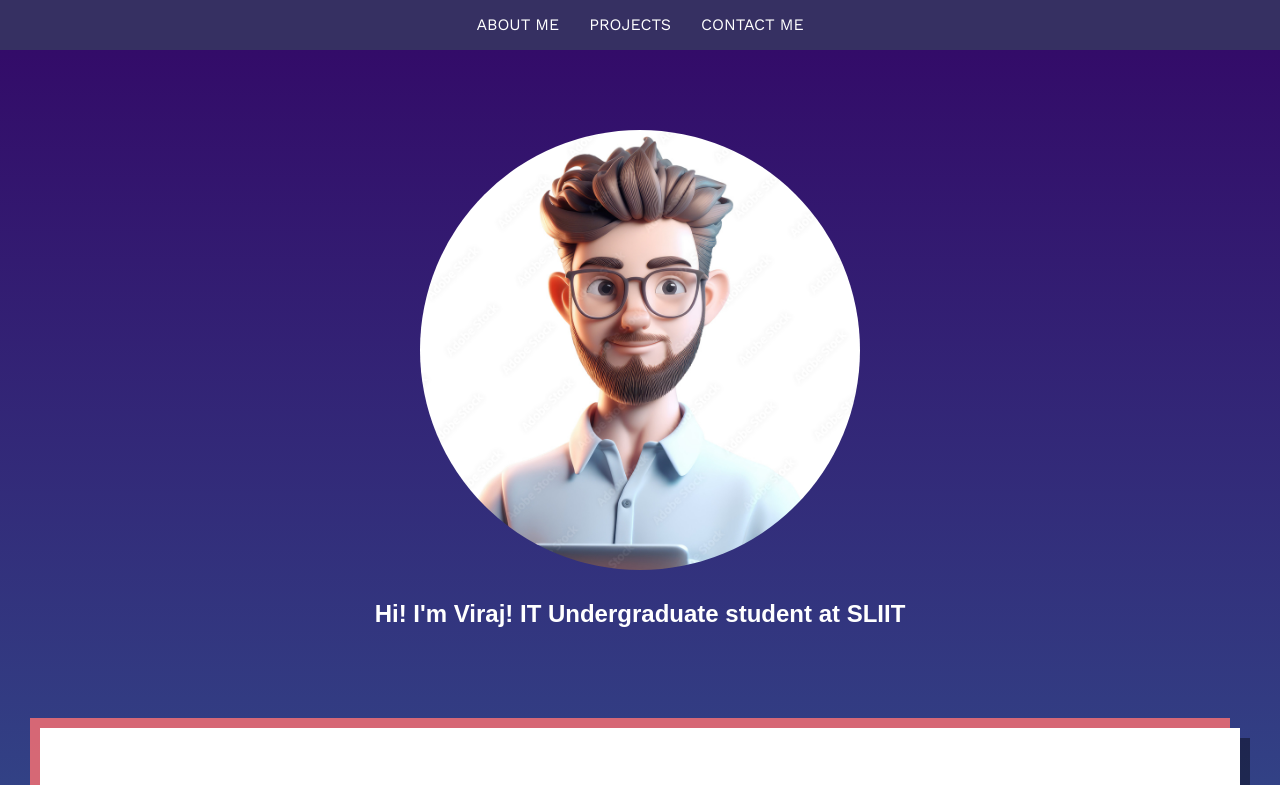
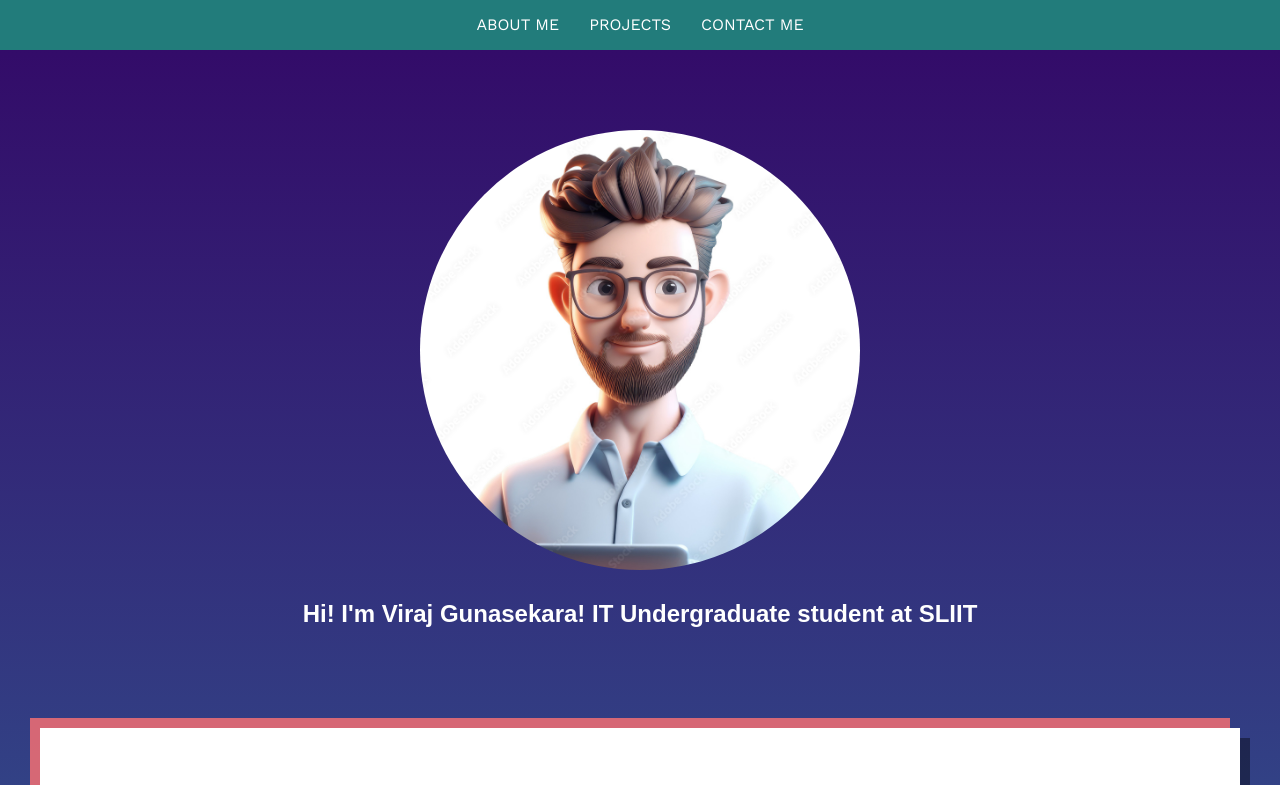
Before and after one commit to vsgunasekara/css-portfolio, a plain HTML site: page index.html in a window 1280 px wide. Shown: the top 785 px of the page. Drawn offline with nearby package versions, Linux system fonts and the light colour scheme; a web font is replaced by a local one.

Commit message:
minor chnages in username & color of the Ui background

```diff
--- a/index.html
+++ b/index.html
@@ -24,7 +24,7 @@
     <section class="hero">
         <div class="container">
             <img src="./images/myself1.jpg">
-            <h1>Hi! I'm Viraj! IT Undergraduate student at SLIIT</h1>
+            <h1>Hi! I'm Viraj Gunasekara! IT Undergraduate student at SLIIT</h1>
         </div>
     </section>
     <!--About me-->
--- a/styles/styles.css
+++ b/styles/styles.css
@@ -1,7 +1,7 @@
 /*nav bar*/
 nav{
     display: flex;
-    background-color: #363062;
+    background-color: #227c7b;
     justify-content: center;
     position: fixed;
     width: 100%;
```
